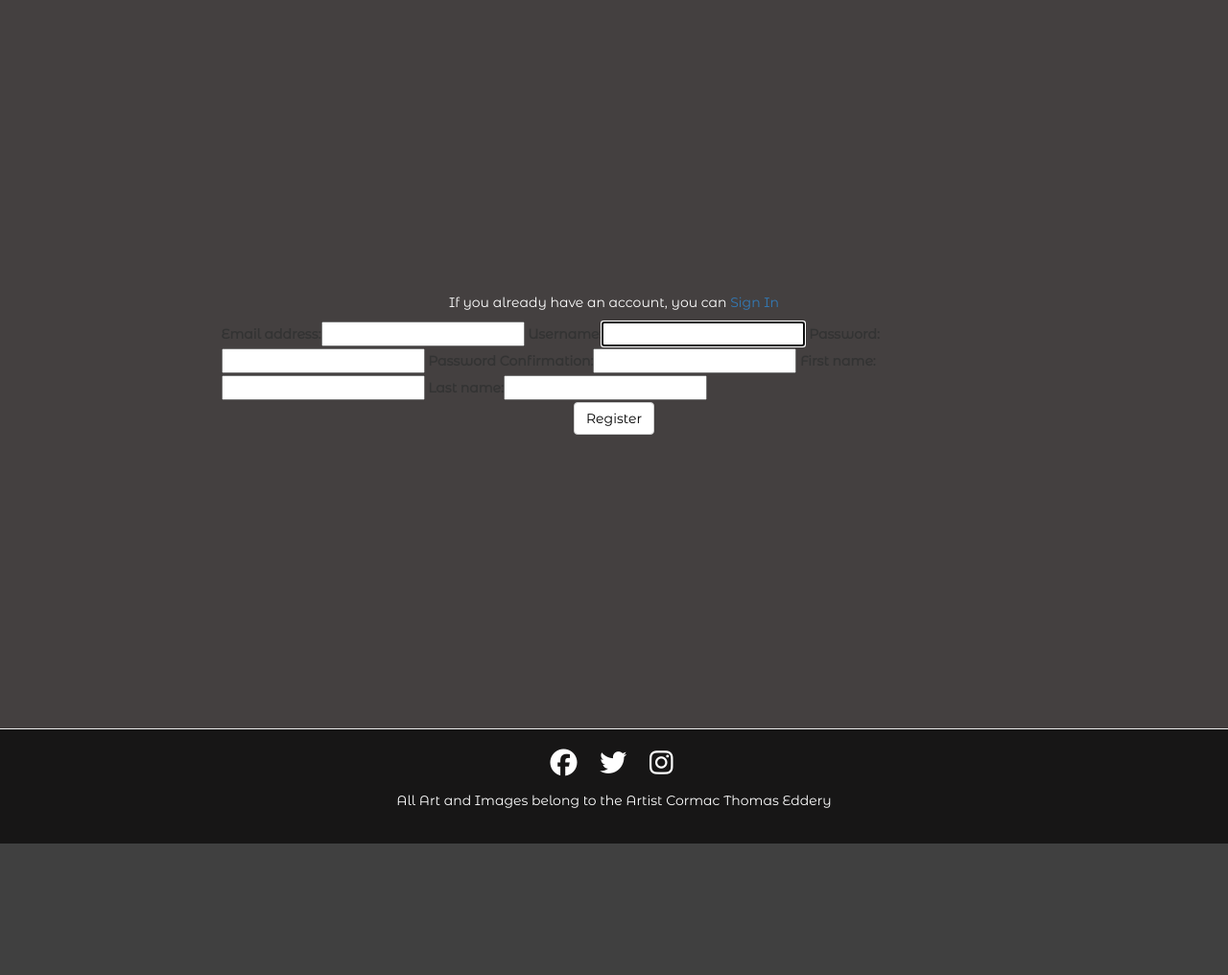
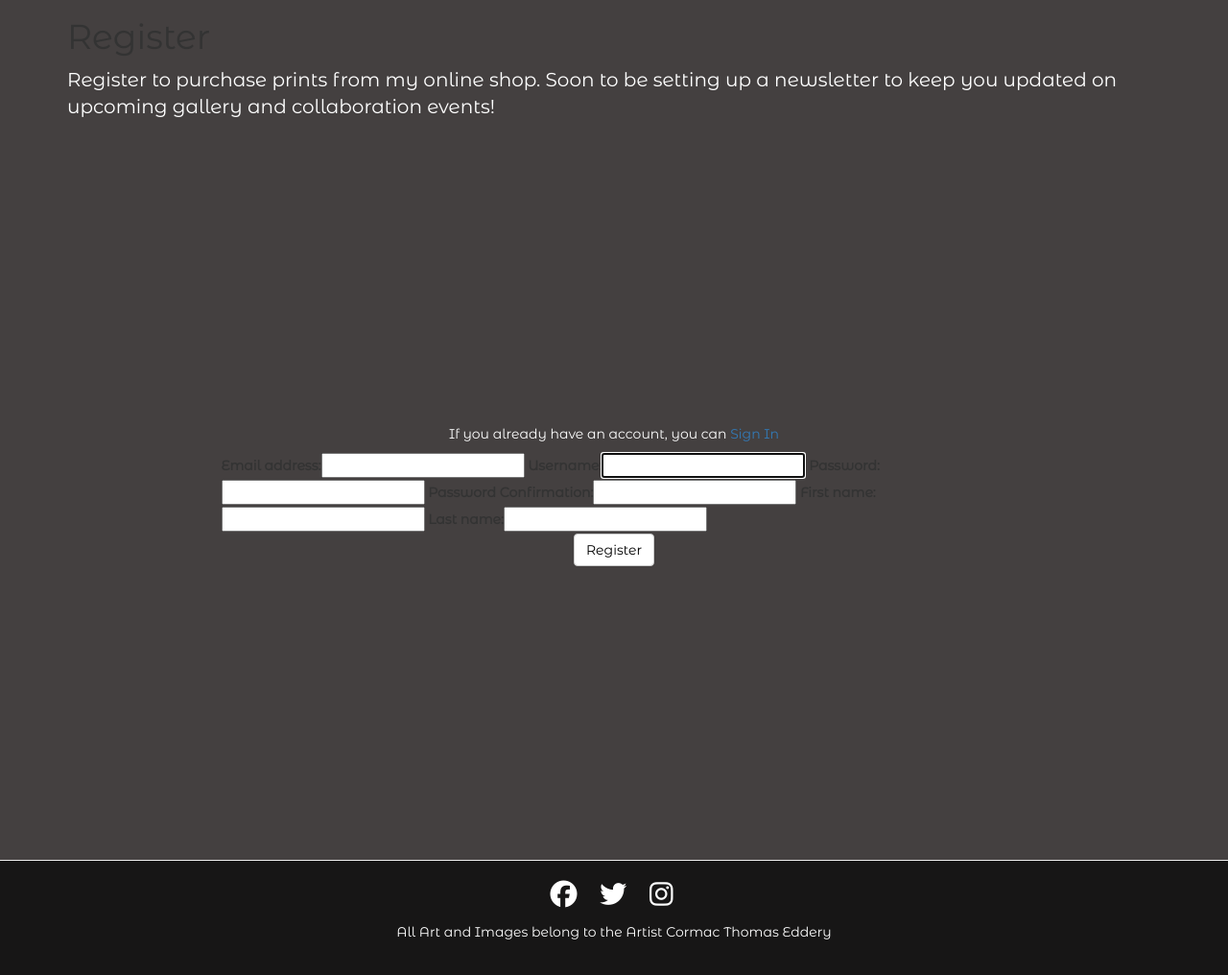
Before and after one commit to sw1ckham/cte-ecommerce, a Django app: page /accounts/register/ in a window 1280 px wide. Shown: the part 71-1087 px from the top of the page at 96% size. Before the commit the page ends 950 px from the top, so only its background shows below. Run offline with Django 3.2, Linux system fonts and the light colour scheme; some libraries are stand-ins or nearby versions.

Commit message:
Added title and a little content

```diff
--- a/accounts/templates/registration.html
+++ b/accounts/templates/registration.html
@@ -4,13 +4,21 @@
 
 {% block page_title %}Registration Page{% endblock %}
 
-{% block page_heading %}Registration Login{% endblock %}
+
 
 {% block content %}
 
 <div class="container">
+    <div class="col-12">
+        <h1 class="page-headings">Register</h1>
+        <p class="product-description">Register to purchase prints from my online shop. Soon to be setting up a newsletter to keep you updated
+        on upcoming gallery and collaboration events!</p>
+    </div>
+</div>
+
+<div class="container">
     <div class="row aligner">
-        <div class="col-12 aligner-item">
+        <div class="col-12 aligner-item register-form">
             <p class="control-label text-center">If you already have an account, you can <a href="{% url 'login' %}">Sign In</a></p>
 
             <form method="POST">
```
